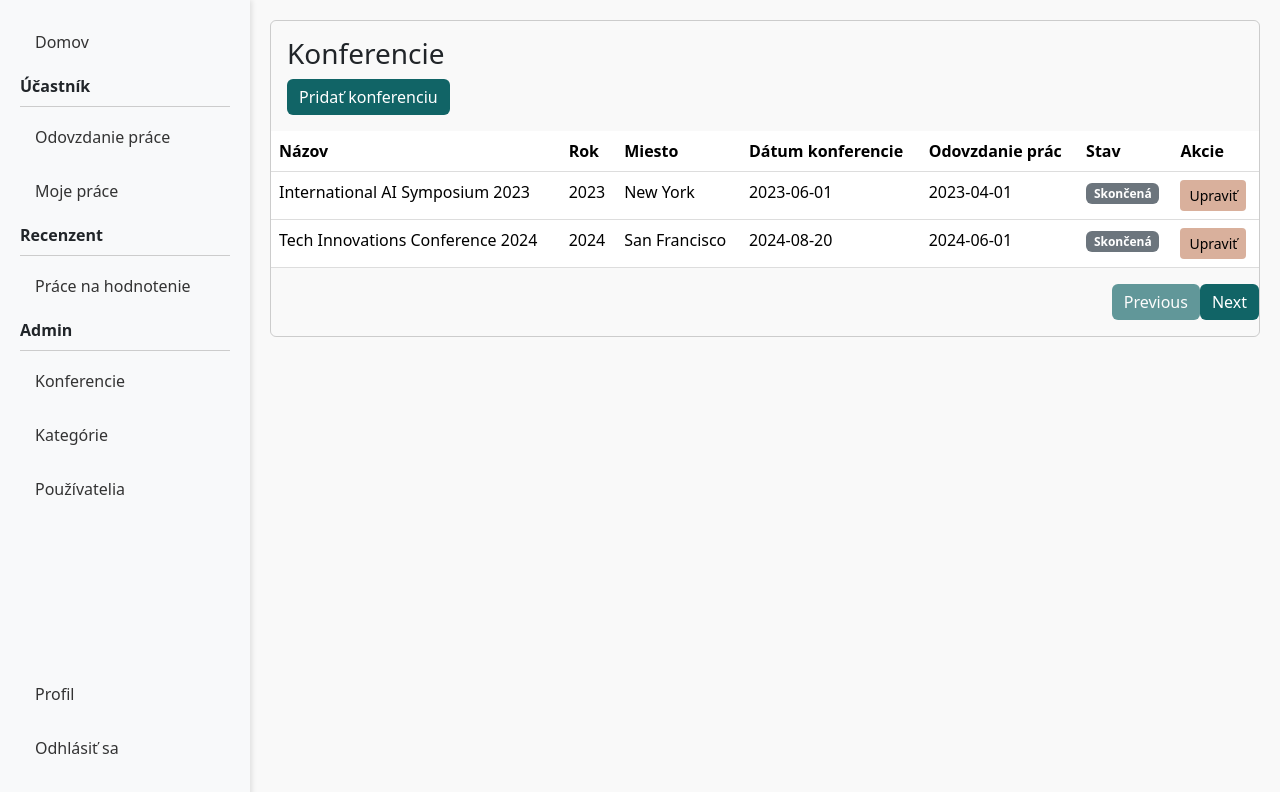
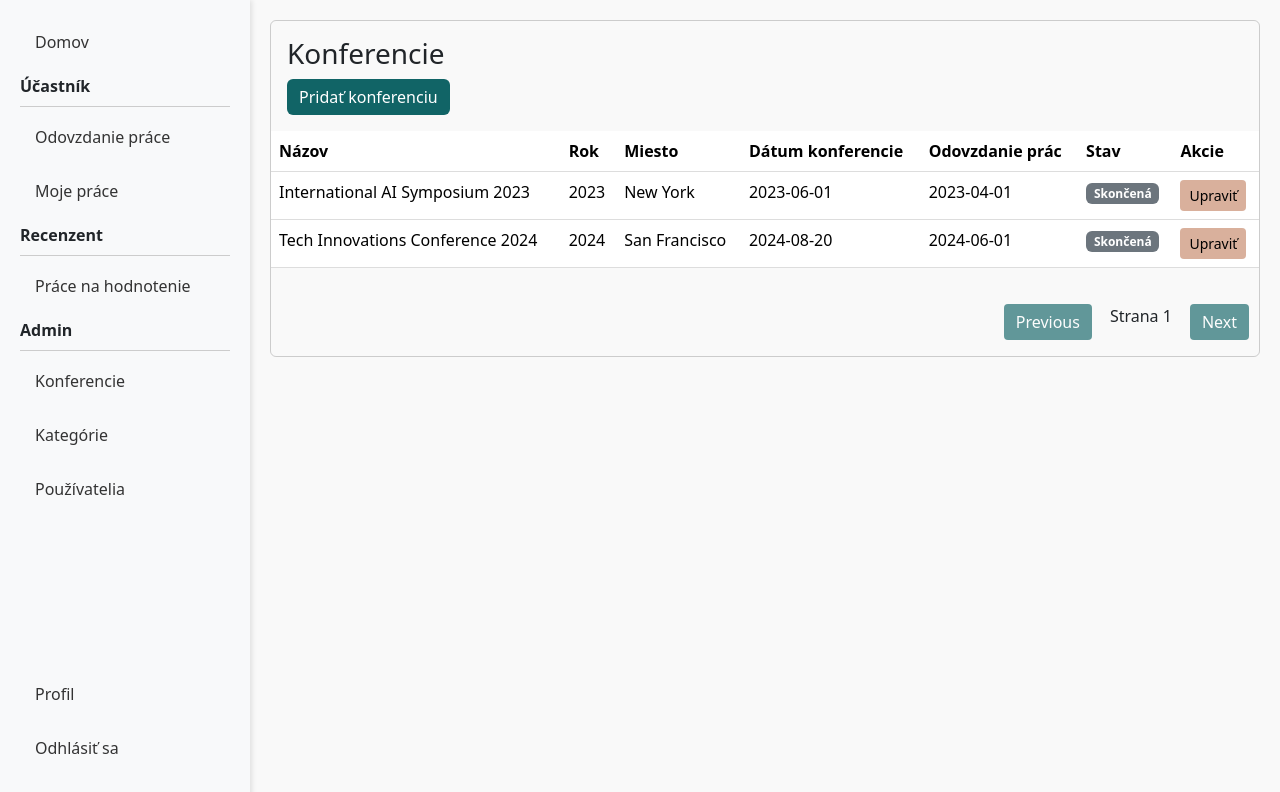
Before and after one commit to mrsZemiak/No-Commit-No-Glory, a Vue app in the folder frontend/: page /auth/conferences in a window 1280 px wide. Shown: the top 792 px of the page. Built offline with nearby package versions, Linux system fonts and the light colour scheme; no server answers.

Commit message:
Fixed pagination

```diff
--- a/frontend/package.json
+++ b/frontend/package.json
@@ -15,6 +15,7 @@
   "dependencies": {
     "axios": "^1.7.9",
     "bootstrap": "^5.3.3",
+    "cors": "^2.8.5",
     "pinia": "^2.2.4",
     "vue": "^3.5.12",
     "vue-router": "^4.4.5"
--- a/frontend/src/App.vue
+++ b/frontend/src/App.vue
@@ -10,7 +10,11 @@ import { defineComponent } from 'vue';
 
 export default defineComponent({
   name: 'App',
+
 });
+
+
+
 </script>
 
 <style lang="scss">
--- a/frontend/src/components/Admin/CategoryTable.vue
+++ b/frontend/src/components/Admin/CategoryTable.vue
@@ -24,12 +24,25 @@
     </table>
 
 
-    <div class="card-footer">
-      <button class="btn btn-primary" @click="prevPage" :disabled="currentPage === 1">Previous</button>
-      <button class="btn btn-primary" @click="nextPage" :disabled="currentPage * itemsPerPage >= categories.length">
-        Next
-      </button>
-    </div>
+    <footer class="pagination-footer">
+      <div class="pagination">
+        <button
+          class="btn btn-primary"
+          @click="currentPage > 1 && (currentPage--)"
+          :disabled="currentPage === 1"
+        >
+          Previous
+        </button>
+        <span class="pagination-current">Strana {{ currentPage }}</span>
+        <button
+          class="btn btn-primary"
+          @click="currentPage < totalPages && (currentPage++)"
+          :disabled="currentPage === totalPages || remainingItems <= perPage"
+        >
+          Next
+        </button>
+      </div>
+    </footer>
   </div>
 
   <div v-if="showModal" class="modal-overlay" @click.self="closeModal">
@@ -59,7 +72,7 @@ export default defineComponent({
     return {
       categories: [] as CategoryAdmin[],
       currentPage: 1,
-      itemsPerPage: 10,
+      perPage: 10,
       totalCategories: 50,
       showModal: false,
       selectedCategory: {} as CategoryAdmin,
@@ -70,10 +83,17 @@ export default defineComponent({
     this.fetchCategories();
   },
   computed: {
+    totalPages() {
+      return Math.ceil(this.totalCategories / this.perPage);
+    },
     paginatedCategories() {
-      const startIndex = (this.currentPage - 1) * this.itemsPerPage;
-      const endIndex = this.currentPage * this.itemsPerPage;
-      return this.categories.slice(startIndex, endIndex);
+      const startIndex = (this.currentPage - 1) * this.perPage;
+      return this.categories.slice(startIndex, startIndex + this.perPage);
+    },
+    remainingItems() {
+      const startIndex = (this.currentPage - 1) * this.perPage;
+      const remaining = this.categories.length - startIndex;
+      return remaining;
     },
   },
   methods: {
--- a/frontend/src/components/Admin/ConferenceTable.vue
+++ b/frontend/src/components/Admin/ConferenceTable.vue
@@ -26,29 +26,39 @@
           <td>{{ formatTimestamp(conference.conferenceDate) }}</td>
           <td>{{ formatTimestamp(conference.submissionDeadline) }}</td>
           <td>
-              <span
-                :class="`badge ${isOngoing(conference) ? 'badge-success' : 'badge-secondary'}`"
-              >
+              <span :class="`badge ${isOngoing(conference) ? 'badge-success' : 'badge-secondary'}`">
                 {{ isOngoing(conference) ? 'Aktuálna' : 'Skončená' }}
               </span>
           </td>
           <td>
-            <button class="btn btn-edit btn-sm" @click="editConference(conference)">
-              Upraviť
-            </button>
+            <button class="btn btn-edit btn-sm ml-2" @click="editConference(conference)">Upraviť</button>
           </td>
         </tr>
         </tbody>
       </table>
     </div>
 
-    <div class="card-footer">
-      <button class="btn btn-primary" @click="prevPage" :disabled="currentPage === 1">Previous</button>
-      <button class="btn btn-primary" @click="nextPage" :disabled="currentPage * itemsPerPage >= totalConferences">
-        Next
-      </button>
-    </div>
+    <footer class="pagination-footer">
+      <div class="pagination">
+        <button
+          class="btn btn-primary"
+          @click="currentPage > 1 && (currentPage--)"
+          :disabled="currentPage === 1"
+        >
+          Previous
+        </button>
+        <span class="pagination-current">Strana {{ currentPage }}</span>
+        <button
+          class="btn btn-primary"
+          @click="currentPage < totalPages && (currentPage++)"
+          :disabled="currentPage === totalPages || remainingItems <= perPage"
+        >
+          Next
+        </button>
+      </div>
+    </footer>
   </div>
+
   <div v-if="showModal" class="modal-overlay" @click.self="closeModal">
     <div class="modal-container">
       <ModalConference
@@ -62,22 +72,17 @@
       />
     </div>
   </div>
-
 </template>
 
 <script lang="ts">
 import { defineComponent } from "vue";
 import ModalConference from "@/components/Admin/modalConference.vue";
-import type {ConferenceAdmin, CategoryAdmin} from "@/types/conference";
-import ModalEditUser from "@/components/Admin/modalEditUser.vue";
+import type { ConferenceAdmin, CategoryAdmin } from "@/types/conference";
 import axios from "axios";
-
-
-
 
 export default defineComponent({
   name: "ConferenceTable",
-  components: {ModalEditUser, ModalConference },
+  components: { ModalConference },
   data() {
     return {
       conferences: [
@@ -87,10 +92,6 @@ export default defineComponent({
           location: "New York",
           conferenceDate: new Date("2023-06-01"),
           submissionDeadline: new Date("2023-04-01"),
-          reviewDeadline: new Date("2023-04-15"),
-          revisionDeadline: new Date("2023-05-01"),
-          postConferenceRevisionDeadline: new Date("2023-06-15"),
-          categories: ["67533541dfd23a313e7afe41", "67533541dfd23a313e7afe45"],
         },
         {
           name: "Tech Innovations Conference 2024",
@@ -98,16 +99,12 @@ export default defineComponent({
           location: "San Francisco",
           conferenceDate: new Date("2024-08-20"),
           submissionDeadline: new Date("2024-06-01"),
-          reviewDeadline: new Date("2024-06-20"),
-          revisionDeadline: new Date("2024-07-01"),
-          postConferenceRevisionDeadline: new Date("2024-09-01"),
-          categories: ["67533541dfd23a313e7afe46"],
         },
       ] as ConferenceAdmin[],
       categories: [] as CategoryAdmin[],
       currentPage: 1,
-      itemsPerPage: 10,
-      totalConferences: 30,
+      perPage: 10,
+      totalConferences: 50, //oprav
       showModal: false,
       selectedConference: null as ConferenceAdmin | null,
       modalMode: "add" as "add" | "edit",
@@ -117,11 +114,18 @@ export default defineComponent({
     this.fetchCategories();
   },
   computed: {
+    totalPages() {
+      return Math.ceil(this.totalConferences / this.perPage);
+    },
     paginatedConferences() {
-      const startIndex = (this.currentPage - 1) * this.itemsPerPage;
-      const endIndex = this.currentPage * this.itemsPerPage;
-      return this.conferences.slice(startIndex, endIndex);
-    }
+      const startIndex = (this.currentPage - 1) * this.perPage;
+      return this.conferences.slice(startIndex, startIndex + this.perPage);
+    },
+    remainingItems() {
+      const startIndex = (this.currentPage - 1) * this.perPage;
+      const remaining = this.conferences.length - startIndex;
+      return remaining;
+    },
   },
   methods: {
     async fetchCategories() {
@@ -135,14 +139,11 @@ export default defineComponent({
     formatTimestamp(value: number | Date | null): string {
       if (!value) return "N/A";
       const date = value instanceof Date ? value : new Date(value);
-
       const year = date.getFullYear();
       const month = (date.getMonth() + 1).toString().padStart(2, "0");
       const day = date.getDate().toString().padStart(2, "0");
-
       return `${year}-${month}-${day}`;
     },
-
     isOngoing(conference: ConferenceAdmin): boolean {
       const now = new Date().getTime();
       return new Date(conference.conferenceDate).getTime() > now;
@@ -152,30 +153,24 @@ export default defineComponent({
       this.selectedConference = null;
       this.showModal = true;
     },
-
     editConference(conference: ConferenceAdmin) {
       this.modalMode = "edit";
       this.selectedConference = { ...conference };
       this.showModal = true;
     },
-
     addNewConference(newConference: ConferenceAdmin) {
       this.conferences.push(newConference);
       this.closeModal();
     },
-
     updateConference(updatedConference: ConferenceAdmin) {
       const index = this.conferences.findIndex(
         (conf) => conf.name === updatedConference.name && conf.year === updatedConference.year
       );
-
       if (index !== -1) {
         this.conferences[index] = updatedConference;
       }
-
       this.closeModal();
     },
-
     closeModal() {
       this.showModal = false;
     },
@@ -183,13 +178,18 @@ export default defineComponent({
       if (this.currentPage > 1) this.currentPage--;
     },
     nextPage() {
-      if (this.currentPage * this.itemsPerPage < this.totalConferences) this.currentPage++;
+      if (this.currentPage < this.totalPages) this.currentPage++;
     },
-  }
+  },
 });
-
 </script>
 
 <style scoped>
+.pagination-footer {
+  margin-top: 20px;
+}
 
+.pagination button {
+  margin: 0 10px;
+}
 </style>
--- a/frontend/src/components/Admin/UserTable.vue
+++ b/frontend/src/components/Admin/UserTable.vue
@@ -19,7 +19,7 @@
           </tr>
           </thead>
           <tbody>
-          <tr v-for="(user, index) in users" :key="index">
+          <tr v-for="(user, index) in paginatedUsers" :key="index">
             <td>{{ user.firstName }}</td>
             <td>{{ user.lastName }}</td>
             <td>{{ user.email }}</td>
@@ -39,7 +39,7 @@
                 </span>
             </td>
             <td>
-              <button class="btn btn-edit btn-sm" @click="editUser(user)">Upraviť</button>
+              <button class="btn btn-edit btn-sm ml-2" @click="editUser(user)">Upraviť</button>
               <button class="btn btn-delete btn-sm ml-2" @click="deleteUser(user)">Vymazať</button>
             </td>
           </tr>
@@ -47,11 +47,25 @@
         </table>
       </div>
 
-      <div class="card-footer">
-        <button class="btn btn-primary" @click="prevPage" :disabled="currentPage === 1">Previous</button>
-        <button class="btn btn-primary" @click="nextPage" :disabled="currentPage * itemsPerPage >= totalUsers">Next</button>
+      <footer class="pagination-footer">
+        <div class="pagination">
+          <button
+            class="btn btn-primary"
+            @click="currentPage > 1 && (currentPage--)"
+            :disabled="currentPage === 1"
+          >
+            Previous
+          </button>
+          <span class="pagination-current">Strana {{ currentPage }}</span>
+          <button
+            class="btn btn-primary"
+            @click="currentPage < totalPages && (currentPage++)"
+            :disabled="currentPage === totalPages || remainingItems <= perPage"
+          >
+            Next
+          </button>
         </div>
-    </div>
+      </footer>
 
       <!-- Modal -->
       <div v-if="isModalVisible" class="modal-overlay" @click.self="closeModal">
@@ -60,7 +74,9 @@
         </div>
       </div>
     </div>
+  </div>
 </template>
+
 
 <script lang="ts">
 import { defineComponent, ref } from 'vue';
@@ -88,11 +104,25 @@ export default defineComponent({
         { firstName: 'Bob', lastName: 'Smith', email: 'bob.smith@example.com', university: 'University B', status: 'inactive', roles: ['admin'] },
       ] as User[],
       currentPage: 1,
-      itemsPerPage: 10,
+      perPage: 10,
       totalUsers: 50,
       isModalVisible: false,
       selectedUser: {} as User,
     };
+  },
+  computed: {
+    totalPages() {
+      return Math.ceil(this.totalUsers / this.perPage);
+    },
+    paginatedUsers() {
+      const startIndex = (this.currentPage - 1) * this.perPage;
+      return this.users.slice(startIndex, startIndex + this.perPage);
+    },
+    remainingItems() {
+      const startIndex = (this.currentPage - 1) * this.perPage;
+      const remaining = this.users.length - startIndex;
+      return remaining;
+    },
   },
   methods: {
     editUser(user: User): void {
@@ -112,12 +142,6 @@ export default defineComponent({
     deleteUser(user: User): void {
       alert(`Deleting user: ${user.firstName} ${user.lastName}`);
     },
-    prevPage(): void {
-      if (this.currentPage > 1) this.currentPage--;
-    },
-    nextPage(): void {
-      if (this.currentPage * this.itemsPerPage < this.totalUsers) this.currentPage++;
-    },
   },
 });
 </script>
--- a/frontend/src/components/Participant/ParticipantWorksTable.vue
+++ b/frontend/src/components/Participant/ParticipantWorksTable.vue
@@ -18,7 +18,7 @@
         </tr>
         </thead>
         <tbody>
-        <tr v-for="(work, index) in works" :key="index">
+        <tr v-for="(work, index) in paginatedWorks" :key="index">
           <td>{{ work.name }}</td>
           <td> {{ work.conference }}</td>
           <td>{{ formatTimestamp(work.timestamp) }}</td>
@@ -28,8 +28,8 @@
               </span>
           </td>
           <td>
-            <button @click="viewReview(work)" class="btn btn-edit"> Pozrieť hodnotenie</button>
-            <button @click="editWork(work)" class="btn btn-primary">Upraviť</button>
+            <button @click="viewReview(work)" class="btn btn-primary btn-sm"> Pozrieť hodnotenie</button>
+            <button class="btn btn-edit btn-sm ml-2" @click="editWork(work)">Upraviť</button>
           </td>
         </tr>
         </tbody>
@@ -45,11 +45,11 @@
         >
           Previous
         </button>
-        <span>Strana {{ currentPage }}</span>
+        <span class="pagination-current">Strana {{ currentPage }}</span>
         <button
           class="btn btn-primary"
-          @click="currentPage < Math.ceil(totalWorks / perPage) && (currentPage++)"
-          :disabled="currentPage === Math.ceil(totalWorks / perPage)"
+          @click="currentPage < totalPages && (currentPage++)"
+          :disabled="currentPage === totalPages || remainingItems <= perPage"
         >
           Next
         </button>
@@ -57,8 +57,9 @@
     </footer>
   </div>
 </template>
+
 <script lang="ts">
-import { defineComponent } from "vue";
+import { defineComponent, computed } from "vue";
 
 interface Work {
   name: string;
@@ -79,8 +80,22 @@ export default defineComponent({
       ] as Work[],
       currentPage: 1,
       perPage: 10,
-      totalWorks: 50,  //toto potom zmeniť
+      totalWorks: 50,
     };
+  },
+  computed: {
+    totalPages() {
+      return Math.ceil(this.totalWorks / this.perPage);
+    },
+    paginatedWorks() {
+      const startIndex = (this.currentPage - 1) * this.perPage;
+      return this.works.slice(startIndex, startIndex + this.perPage);
+    },
+    remainingItems() {
+      const startIndex = (this.currentPage - 1) * this.perPage;
+      const remaining = this.works.length - startIndex;
+      return remaining;
+    },
   },
   methods: {
     formatTimestamp(timestamp: number): string {
@@ -89,15 +104,13 @@ export default defineComponent({
     },
     viewReview(work: Work): void {
       alert(`Viewing review for: ${work.name}`);
-
     },
     editWork(work: Work): void {
       alert(`Editing work: ${work.name}`);
-
     },
   },
 });
 </script>
+
 <style scoped>
-
 </style>
--- a/frontend/src/components/Reviewer/ReviewTable.vue
+++ b/frontend/src/components/Reviewer/ReviewTable.vue
@@ -28,7 +28,7 @@
           </td>
           <td>
             <router-link :to="{ name: 'ReviewForm', params: { id: work.timestamp } }">
-              <button class="btn btn-edit">Hodnotiť</button>
+              <button class="btn btn-edit btn-sm">Hodnotiť</button>
             </router-link>
           </td>
         </tr>
@@ -39,17 +39,17 @@
     <footer class="pagination-footer">
       <div class="pagination">
         <button
-          class="btn-primary"
+          class="btn btn-primary"
           @click="currentPage > 1 && (currentPage--)"
           :disabled="currentPage === 1"
         >
           Previous
         </button>
-        <span>Page {{ currentPage }}</span>
+        <span class="pagination-current">Strana {{ currentPage }}</span>
         <button
-          class="btn-primary"
-          @click="currentPage < Math.ceil(totalWorks / perPage) && (currentPage++)"
-          :disabled="currentPage === Math.ceil(totalWorks / perPage)"
+          class="btn btn-primary"
+          @click="currentPage < totalPages && (currentPage++)"
+          :disabled="currentPage === totalPages || remainingItems <= perPage"
         >
           Next
         </button>
@@ -81,6 +81,20 @@ export default defineComponent({
       totalWorks: 50,  //toto potom zmeniť
     };
   },
+  computed: {
+    totalPages() {
+      return Math.ceil(this.totalWorks / this.perPage);
+    },
+    paginatedWorks() {
+      const startIndex = (this.currentPage - 1) * this.perPage;
+      return this.works.slice(startIndex, startIndex + this.perPage);
+    },
+    remainingItems() {
+      const startIndex = (this.currentPage - 1) * this.perPage;
+      const remaining = this.works.length - startIndex;
+      return remaining;
+    },
+  },
   methods: {
     formatTimestamp(timestamp: number): string {
       const date = new Date(timestamp);
--- a/frontend/vite.config.ts
+++ b/frontend/vite.config.ts
@@ -8,7 +8,8 @@ export default defineConfig({
     rollupOptions: {
       external: [
         'vue-flatpickr-component',
-        'flatpickr/dist/flatpickr.min.css',],
+        'flatpickr/dist/flatpickr.min.css',
+        ],
 
     },
   },
```
Also changed, not shown: frontend/src/assets/styles/main.scss (+13 -0 lines), frontend/src/main.ts (+9 -11 lines), frontend/src/views/SubmissionView.vue (+11 -0 lines), package.json (+7 -0 lines), 2 other files (tests, documents, lock files or other folders). Lines whose indentation alone changed are shown as unchanged.
